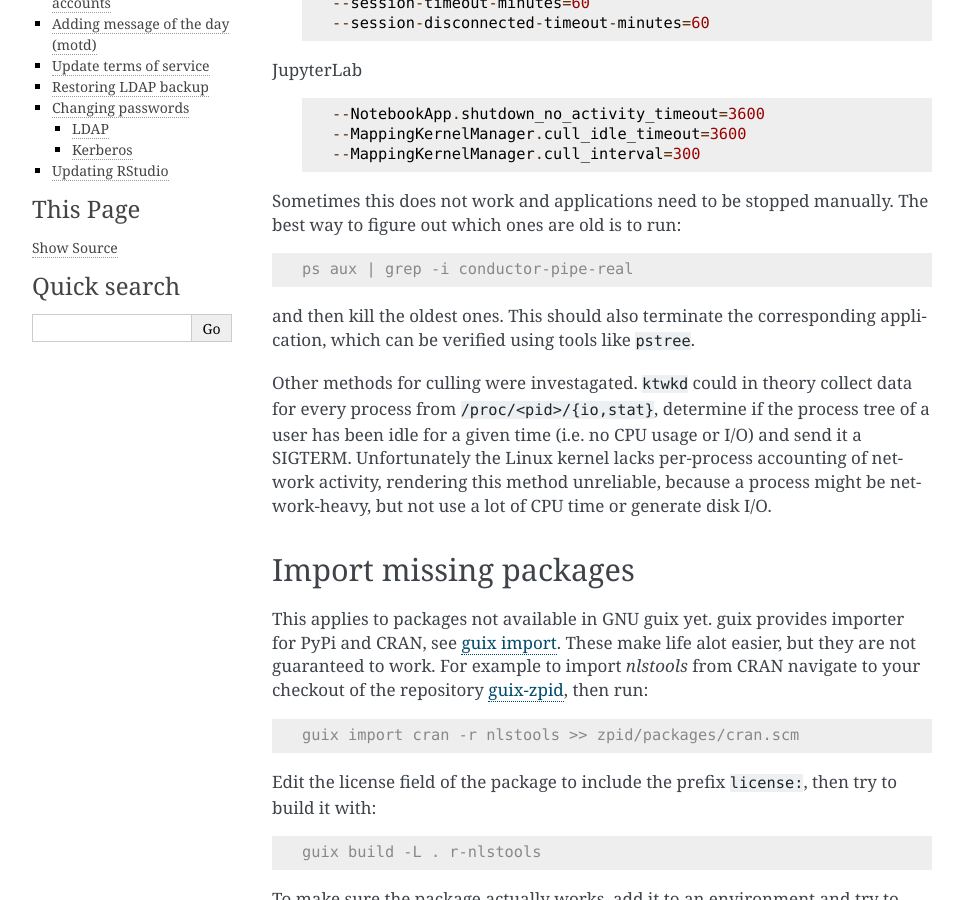
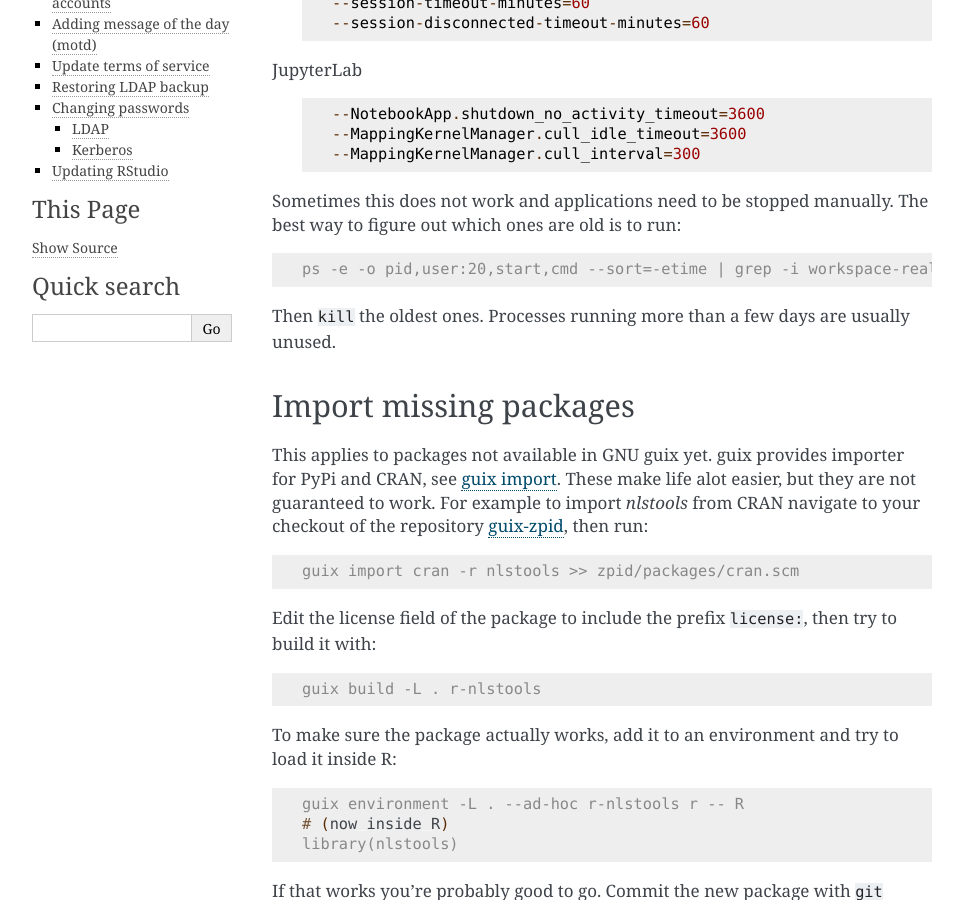
Before and after one commit to leibniz-psychology/psychnotebook-deploy, a Sphinx documentation site: the page built from doc/tasks.rst, in a window 1280 px wide and 900 px high, scrolled down 333 px. Shown: the whole window, without its empty margins (148-1111 px from the left). Built offline with Sphinx 7.4.7, drawn with Linux system fonts in a browser that asks for light colours.

Commit message:
tasks: Fix command to find old processes.

```diff
--- a/doc/tasks.rst
+++ b/doc/tasks.rst
@@ -26,17 +26,10 @@
 
 .. code:: console
 
-	ps aux | grep -i conductor-pipe-real
+	ps -e -o pid,user:20,start,cmd --sort=-etime | grep -i workspace-real
 
-and then kill the oldest ones. This should also terminate the corresponding
-application, which can be verified using tools like ``pstree``.
-
-Other methods for culling were investagated. ``ktwkd`` could in theory collect
-data for every process from ``/proc/<pid>/{io,stat}``, determine if the process
-tree of a user has been idle for a given time (i.e. no CPU usage or I/O) and
-send it a SIGTERM.  Unfortunately the Linux kernel lacks per-process accounting
-of network activity, rendering this method unreliable, because a process might
-be network-heavy, but not use a lot of CPU time or generate disk I/O.
+Then ``kill`` the oldest ones. Processes running more than a few days
+are usually unused.
 
 .. _import:
 
```
